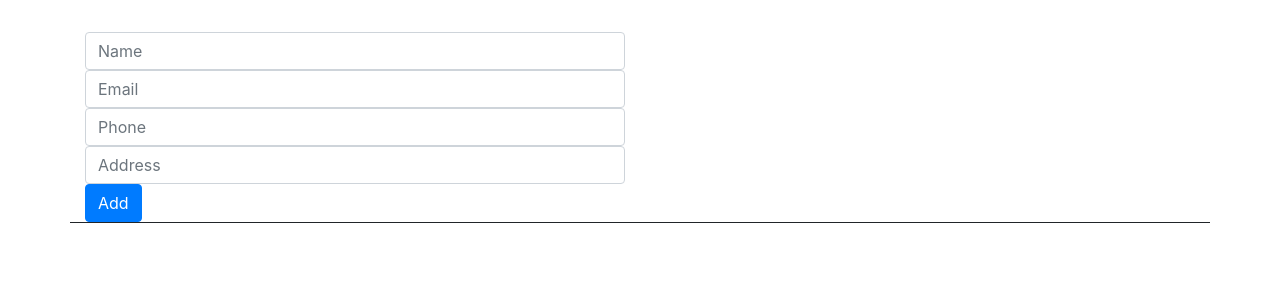
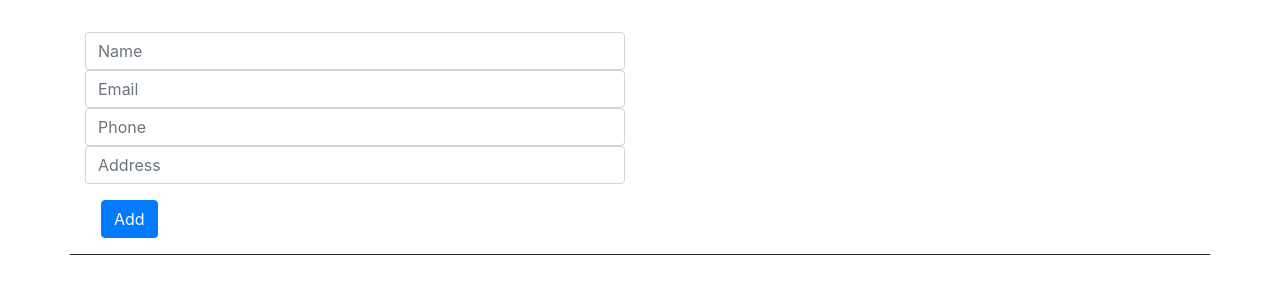
Before and after one commit to ChigurIgor/Angular-Contact-Form, an Angular app: page / in a window 1280 px wide. Shown: the top 300 px of the page. Built offline with nearby package versions, Linux system fonts and the light colour scheme.

Commit message:
Home Work

```diff
--- a/src/app/app.component.css
+++ b/src/app/app.component.css
@@ -1,8 +1,3 @@
 .btn-danger{
   float: right;
 }
-
-.btn-primary{
-  float: left;
-  margin: 1rem;
-}
--- a/src/app/my-input/my-input.component.css
+++ b/src/app/my-input/my-input.component.css
@@ -0,0 +1,4 @@
+.btn-primary{
+  float: left;
+  margin: 1rem;
+}
```
